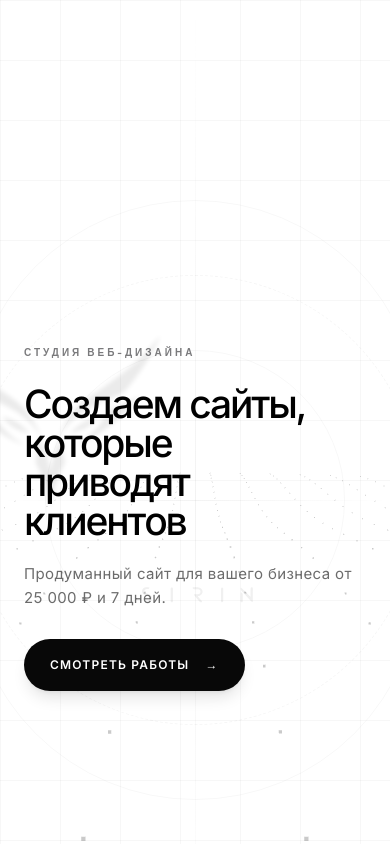
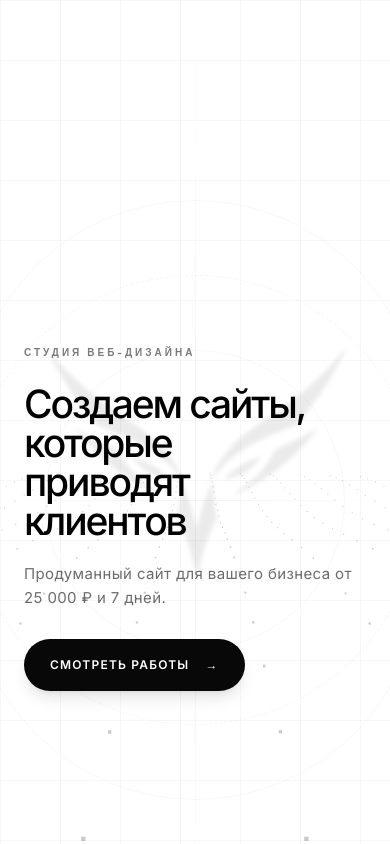
Before and after one commit to egorbagramyan0-bot/sirin, a React (Vite) app: page / in a window 390 px wide. Shown: the top 844 px of the page. Built offline with nearby package versions, Linux system fonts and the light colour scheme.

Commit message:
style: fix mobile logo centering, aspect ratio, overflow, and wordmark layout

```diff
--- a/src/index.css
+++ b/src/index.css
@@ -847,25 +847,59 @@ html.lenis, html.lenis body {
   }
 
   .central-brand {
-    width: 120vw !important;
-    left: 50% !important;
-    top: 47% !important;
-    transform: translate(-50%, -50%) !important;
+    position: absolute !important;
+    left: 0 !important;
+    top: 0 !important;
+    width: 100vw !important;
+    height: 100svh !important;
+    pointer-events: none !important;
     z-index: 1 !important;
+    overflow: visible !important;
+    transform: none !important;
   }
 
   .central-symbol-wrap {
-    opacity: 0.12 !important;
+    position: absolute !important;
+    left: 50% !important;
+    top: 54% !important;
+    width: min(86vw, 420px) !important;
+    transform: translate(-50%, -50%) !important;
+    opacity: 0.10 !important;
     filter: blur(2px) !important;
-    transform: scale(1.08) !important;
+  }
+
+  .central-symbol-wrap img {
+    width: 100% !important;
+    height: auto !important;
+    display: block !important;
+  }
+
+  .hero-wordmark-container {
+    position: absolute !important;
+    left: 50% !important;
+    top: auto !important;
+    bottom: 120px !important;
+    transform: translateX(-50%) !important;
+    width: min(46vw, 220px) !important;
+    height: auto !important;
+    gap: 0 !important;
+    z-index: 2 !important;
+  }
+
+  .hero-symbol-spacer {
+    display: none !important;
   }
 
   .central-wordmark {
-    opacity: 0.08 !important;
+    width: 100% !important;
+    opacity: 0.16 !important;
+    filter: none !important;
+    transform: none !important;
+    animation: none !important;
   }
 
   .central-symbol-float {
-    animation: sirinMobileFloat 6s ease-in-out infinite !important;
+    animation: mobileLogoFloat 6s ease-in-out infinite !important;
   }
 
   .hero-subtitle {
@@ -959,18 +993,20 @@ html.lenis, html.lenis body {
     line-height: 1 !important;
   }
 
-  .central-brand {
-    width: 135vw !important;
-    top: 50% !important;
-  }
-
   .central-symbol-wrap {
+    top: 55% !important;
+    width: min(88vw, 360px) !important;
     opacity: 0.08 !important;
     filter: blur(2px) !important;
   }
 
+  .hero-wordmark-container {
+    bottom: 112px !important;
+    width: min(42vw, 180px) !important;
+  }
+
   .central-wordmark {
-    opacity: 0.06 !important;
+    opacity: 0.14 !important;
   }
 
   .hero-subtitle {
@@ -987,12 +1023,12 @@ html.lenis, html.lenis body {
   }
 }
 
-@keyframes sirinMobileFloat {
+@keyframes mobileLogoFloat {
   0% {
     transform: translateY(0px) rotateZ(-0.15deg);
   }
   50% {
-    transform: translateY(-6px) rotateZ(0.15deg);
+    transform: translateY(-4px) rotateZ(0.15deg);
   }
   100% {
     transform: translateY(0px) rotateZ(-0.15deg);
```
